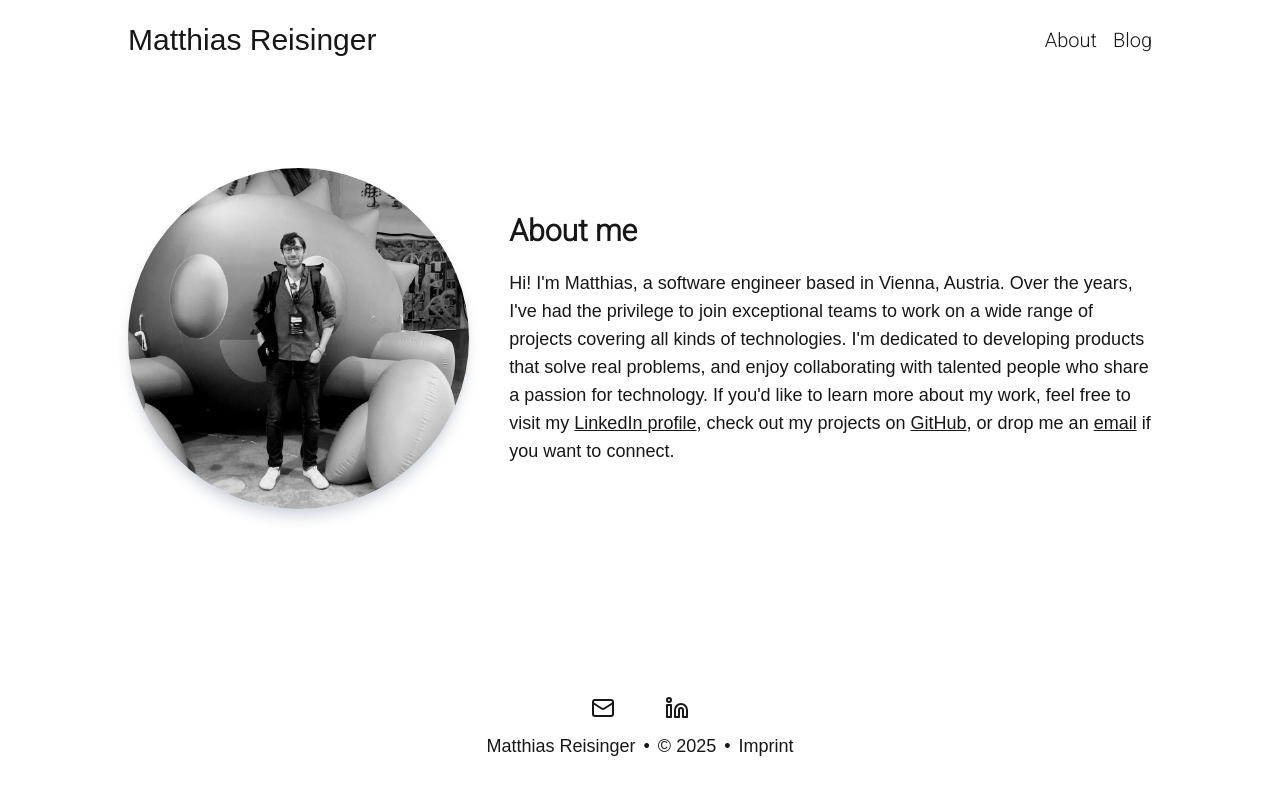
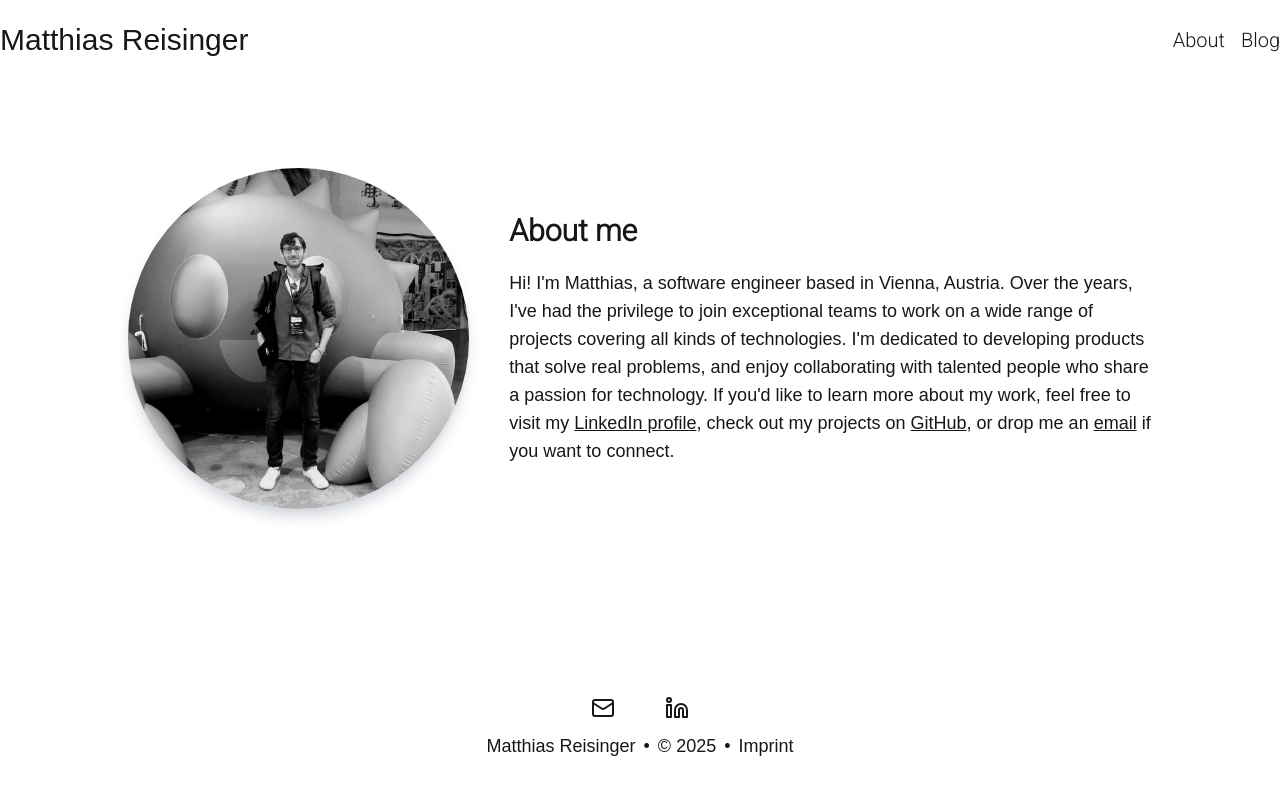
Before and after one commit to MatthiasJReisinger/mreisinger.com, a Next.js app: page / in a window 1280 px wide. Shown: the top 794 px of the page. Built offline with nearby package versions, Linux system fonts and the light colour scheme; some icons are missing; a web font is replaced by a local one.

Commit message:
Change nav bar width

```diff
--- a/src/app/layout.tsx
+++ b/src/app/layout.tsx
@@ -19,9 +19,9 @@ export default function RootLayout({
       <body
         className={`${wittgenstein.variable} ${roboto.variable} antialiased text-lg`}
       >
-        <div className="flex flex-col min-h-screen mx-auto w-full max-w-screen-lg px-5 md:px-0">
+        <div className="flex flex-col min-h-screen mx-auto w-full px-5 md:px-0">
           <NavBar />
-          <main className="flex-1">{children}</main>
+          <main className="flex-1 mx-auto max-w-screen-lg">{children}</main>
           <Footer />
         </div>
       </body>
--- a/src/components/NavBar.tsx
+++ b/src/components/NavBar.tsx
@@ -3,7 +3,8 @@ import Link from "next/link";
 
 export default function NavBar() {
   return (
-    <nav className="w-full max-w-screen-2xl mx-auto flex h-20 items-center justify-between mb-10">
+    <nav className="w-full">
+      <div className="flex max-w-screen-xl mx-auto h-20 items-center justify-between mb-10">
         <div>
           <Link href="/" className="flex z-40 text-3xl">
             <span>Matthias Reisinger</span>
@@ -14,6 +15,7 @@ export default function NavBar() {
           <Link href="/">About</Link>
           <Link href="/blog">Blog</Link>
         </div>
+      </div>
     </nav>
   );
 }
```
Lines whose indentation alone changed are shown as unchanged.
